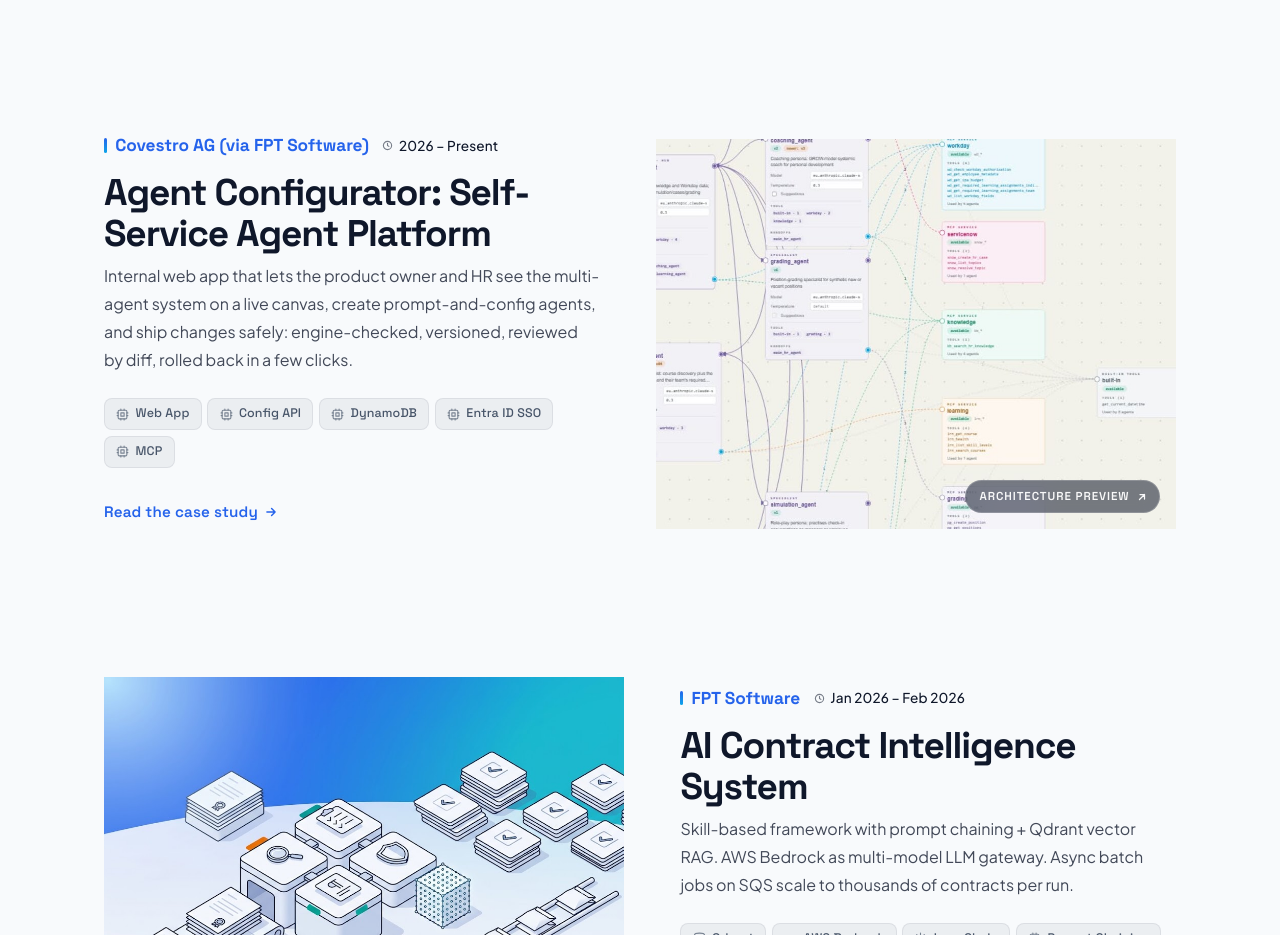
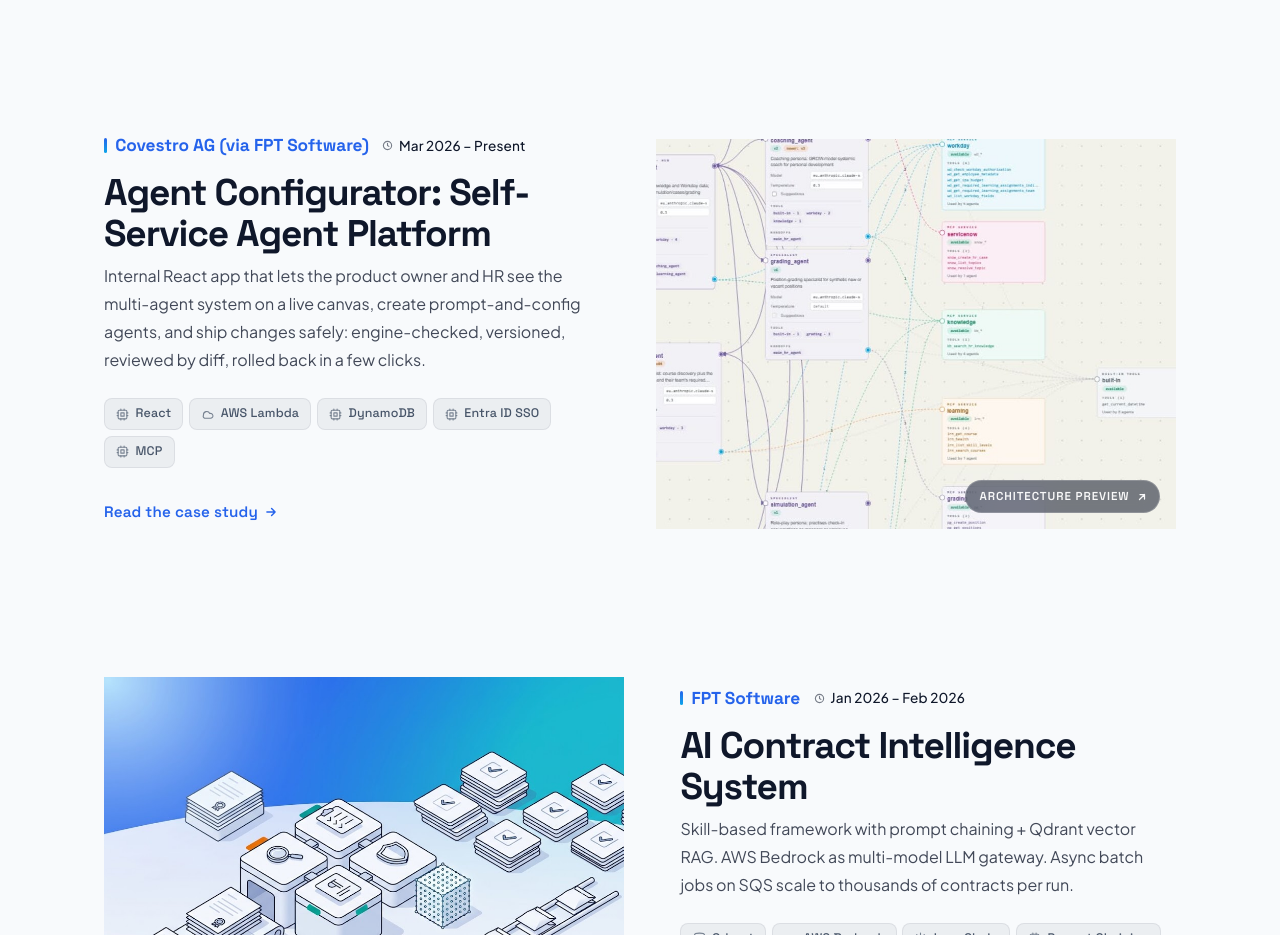
Before and after one commit to maver1ch/maver1ch.github.io, an Astro site: page / in a window 1280 px wide. Shown: the part 1520-2455 px from the top of the page. Built offline with nearby package versions, Linux system fonts and the light colour scheme; Astro itself is replaced by a stand-in of ours.

Commit message:
fix(configurator): set project period and React + Lambda stack

```diff
--- a/src/content/work/covestro-agent-configurator.mdx
+++ b/src/content/work/covestro-agent-configurator.mdx
@@ -1,13 +1,13 @@
 ---
 title: "Agent Configurator: Self-Service Agent Platform for HR"
 client: "Covestro AG (via FPT Software)"
-period: "2026 – Present"
+period: "Mar 2026 – Present"
 role: "AI Solution Architect"
 tldr: "HR wanted to try more AI use cases — CV screening, AI-assisted performance reviews — but only a developer could change an agent. I designed and built Agent Configurator: a web app where the product owner and HR see the multi-agent system, create prompt-and-config agents, and ship changes safely, with validation, versioning, diff review and fast rollback."
 order: 2
 stack:
-  - Web App
-  - Config API
+  - React
+  - AWS Lambda
   - DynamoDB
   - Microsoft Entra ID SSO
   - LangGraph
--- a/src/data/case-studies.ts
+++ b/src/data/case-studies.ts
@@ -29,13 +29,13 @@ export const caseStudies: CaseStudyMeta[] = [
     slug: 'covestro-agent-configurator',
     title: 'Agent Configurator: Self-Service Agent Platform',
     client: 'Covestro AG (via FPT Software)',
-    period: '2026 – Present',
+    period: 'Mar 2026 – Present',
     blurb:
-      'Internal web app that lets the product owner and HR see the multi-agent system on a live canvas, create prompt-and-config agents, and ship changes safely: engine-checked, versioned, reviewed by diff, rolled back in a few clicks.',
+      'Internal React app that lets the product owner and HR see the multi-agent system on a live canvas, create prompt-and-config agents, and ship changes safely: engine-checked, versioned, reviewed by diff, rolled back in a few clicks.',
     coverImage: '/assets/case-studies/agent-configurator/cover.jpg',
     coverIllustration: true,
     coverGradient: 'linear-gradient(135deg, #7c3aed 0%, #2563eb 100%)',
-    stack: ['Web App', 'Config API', 'DynamoDB', 'Entra ID SSO', 'MCP'],
+    stack: ['React', 'AWS Lambda', 'DynamoDB', 'Entra ID SSO', 'MCP'],
   },
   {
     slug: 'fpt-contract-intelligence',
```
